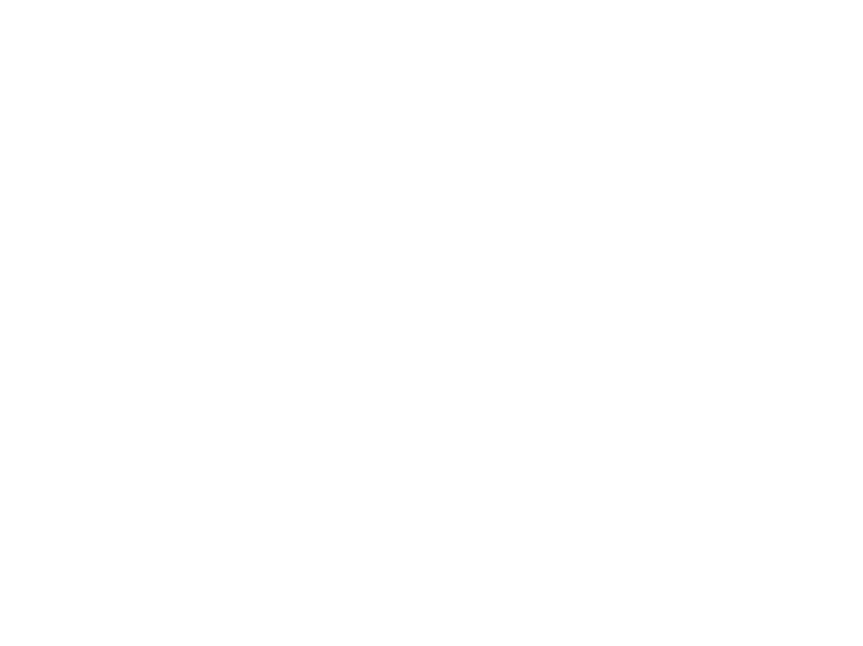
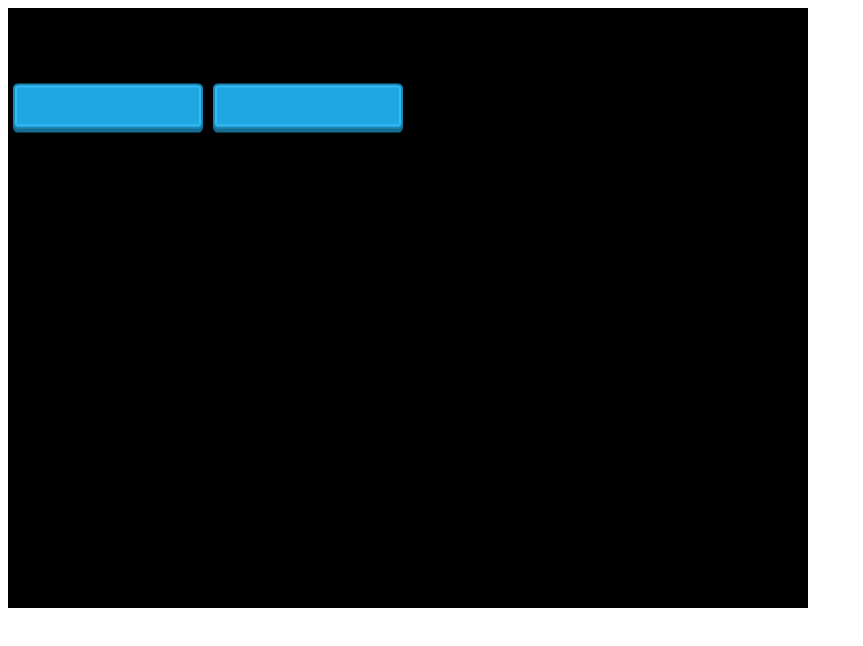
Before and after one commit to lu-gflores/PhaserTest, a plain HTML site: page index.html in a window 1280 px wide. Shown: the whole page, without its empty margins (0-863 px from the left). Drawn offline with Linux system fonts and the light colour scheme.

Commit message:
rendered canvas and buttons

```diff
--- /dev/null
+++ b/assets/js/main.js
@@ -0,0 +1,25 @@
+const config = {
+    type: Phaser.AUTO,
+    //specify canvas size element
+    width: 800,
+    height: 600,
+    scene: {
+        preload: preload,
+        create: create,
+    }
+}
+
+const game = new Phaser.Game(config);
+
+function preload() {
+    //load method loads a type of asset in Phaser
+    //takes 2 arguments: key name and the location of that asset
+    this.load.image('button1', 'assets/images/ui/blue_button01.png')
+}
+
+function create() {
+    const button = this.add.image(100, 100, 'button1');
+    button.setOrigin(0.5,0.5)
+
+    this.add.sprite(300, 100, 'button1')
+}
--- a/index.html
+++ b/index.html
@@ -8,5 +8,6 @@
 <body>
     <div id='phaser-game'></div>
     <script src='assets/js/lib/phaser.min.js' charset='utf-8'></script>
+    <script src='assets/js/main.js' charset="utf-8"></script>
 </body>
 </html>
```
